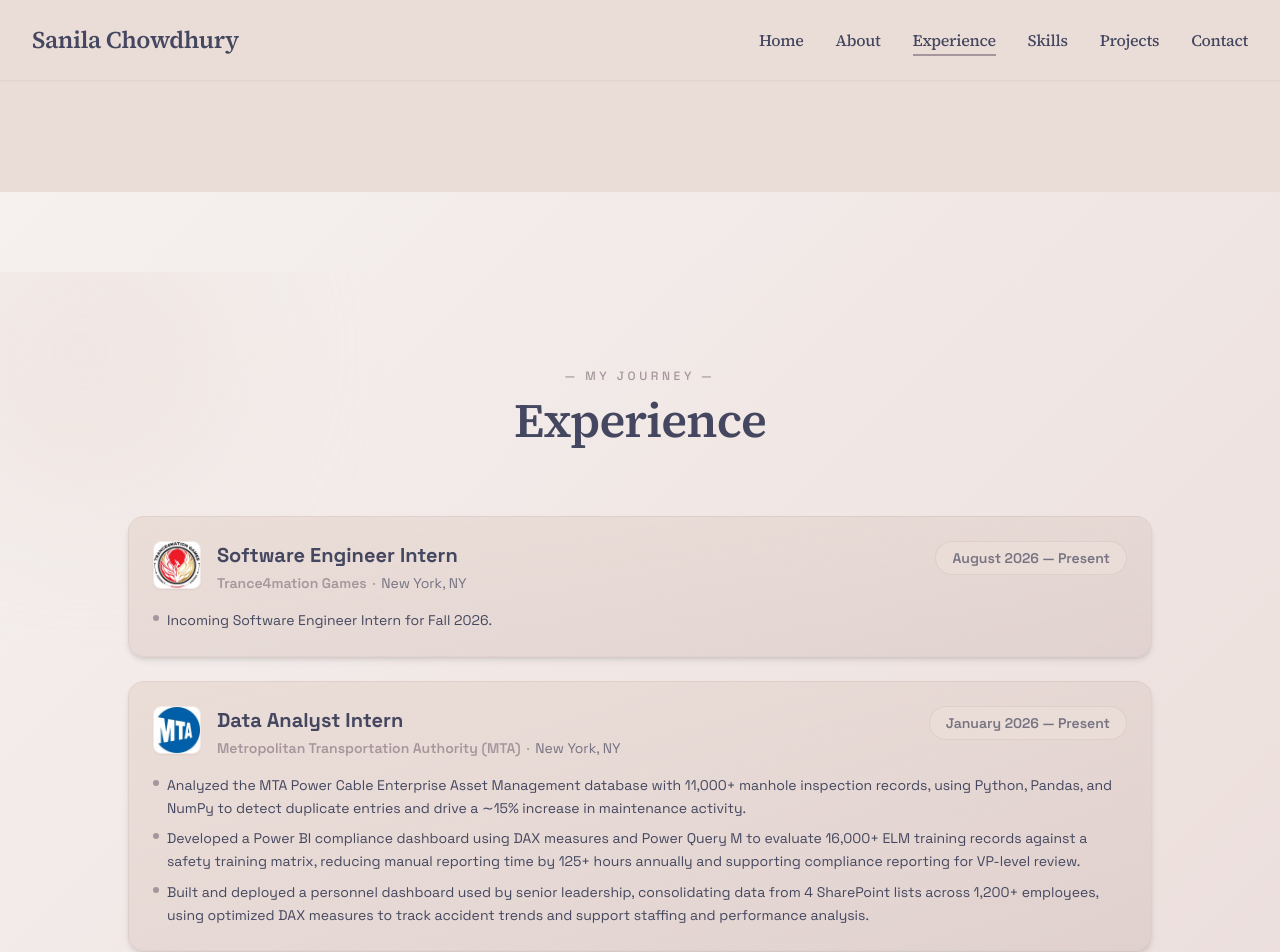
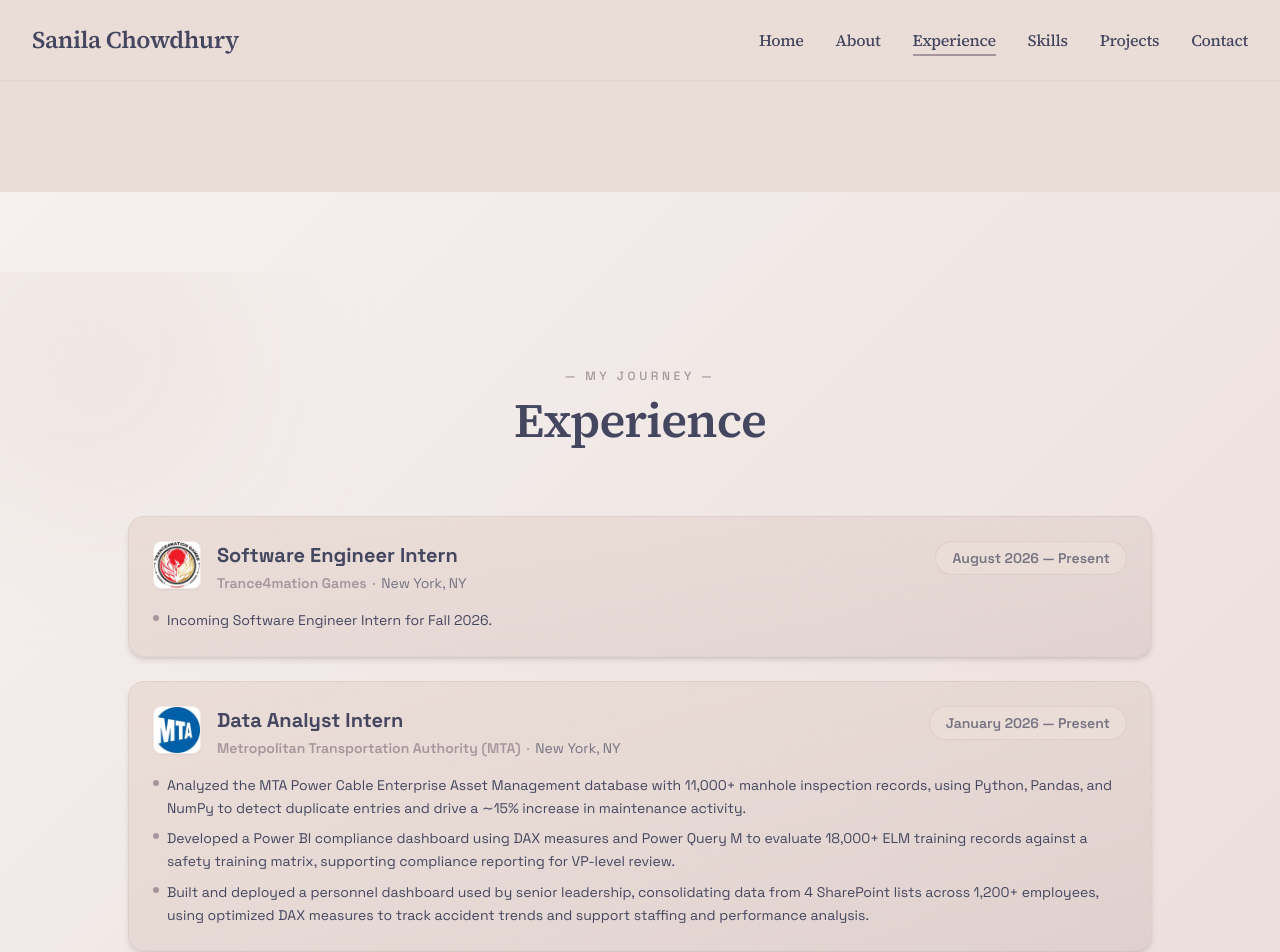
Before and after one commit to sanilac6459/portfolio, a React (Vite) app: page /experience in a window 1280 px wide. Shown: the top 952 px of the page. Built offline with nearby package versions, Linux system fonts and the light colour scheme.

Commit message:
update mta bullet

```diff
--- a/src/components/ExperienceSection.tsx
+++ b/src/components/ExperienceSection.tsx
@@ -33,7 +33,7 @@ const experiences: ExperienceProps[] = [
     logo: "/images/mta.jpeg",
     bullets: [
       "Analyzed the MTA Power Cable Enterprise Asset Management database with 11,000+ manhole inspection records, using Python, Pandas, and NumPy to detect duplicate entries and drive a ∼15% increase in maintenance activity.",
-      "Developed a Power BI compliance dashboard using DAX measures and Power Query M to evaluate 16,000+ ELM training records against a safety training matrix, reducing manual reporting time by 125+ hours annually and supporting compliance reporting for VP-level review.",
+      "Developed a Power BI compliance dashboard using DAX measures and Power Query M to evaluate 18,000+ ELM training records against a safety training matrix, supporting compliance reporting for VP-level review.",
       "Built and deployed a personnel dashboard used by senior leadership, consolidating data from 4 SharePoint lists across 1,200+ employees, using optimized DAX measures to track accident trends and support staffing and performance analysis.",
     ],
   },
```
